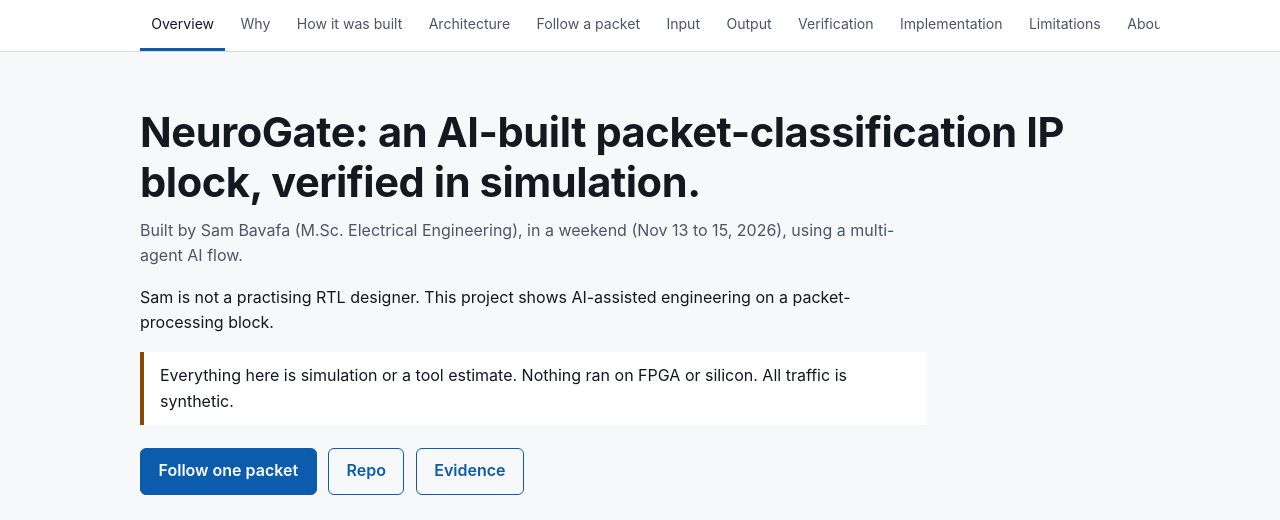
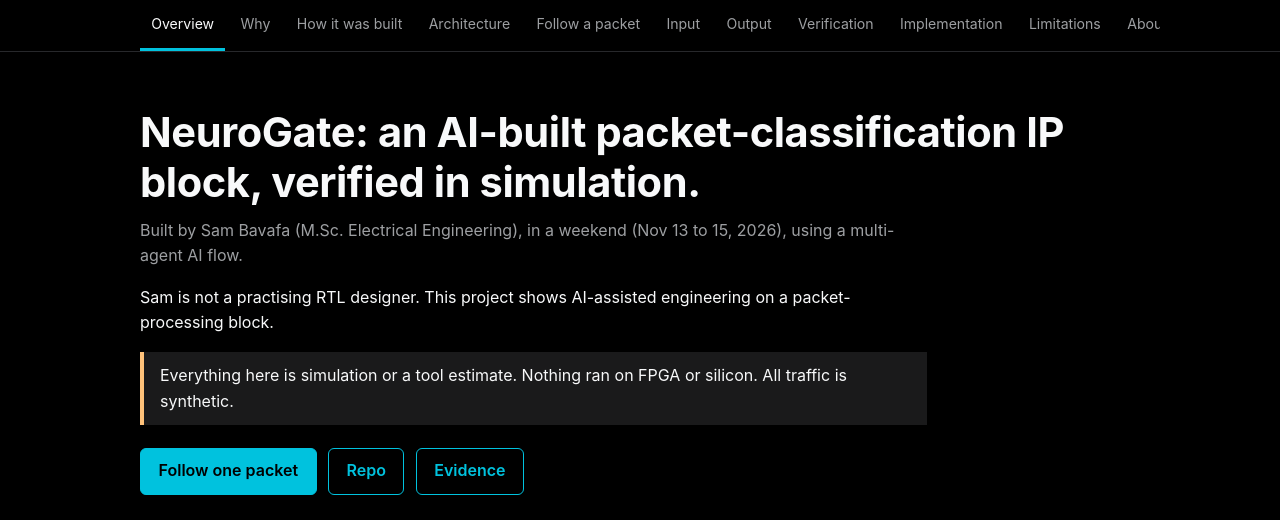
Before and after one commit to bavafa/neurogate, a plain HTML site: page site/index.html in a window 1280 px wide. Shown: the top 520 px of the page. Drawn offline with Linux system fonts and the light colour scheme.

Commit message:
Restyle site with a dark hero, black menu bar and teal accent
Palette sampled from colours used on amd.com/en/solutions/ai.html. No logo, name or font is used.

Co-Authored-By: Claude Sonnet 5.5 <noreply@anthropic.com>

```diff
--- a/site/css/style.css
+++ b/site/css/style.css
@@ -1,22 +1,34 @@
-/* NeuroGate case study. Plain CSS, no build step. Light and dark follow the OS setting. */
+/* NeuroGate case study. Plain CSS, no build step. Light and dark follow the OS setting.
+   Palette: near-black, white and grey with a teal accent, sampled from the colours used on
+   amd.com/en/solutions/ai.html (#000, #111112, #1a1a1b, #27282b, #00c2de, #2899ff, #9d9fa2, #636466).
+   Palette only: no logo, name or font is used. */
 :root {
-  --bg: #f7f8fa; --panel: #ffffff; --ink: #14181f; --muted: #4a5568; --line: #d5dae2;
-  --accent: #0b5cad; --accent-ink: #ffffff; --focus: #b45309;
+  --bg: #f8f9fa; --panel: #ffffff; --ink: #1a1a1b; --muted: #636466; --line: #dee2e6;
+  --accent: #00778a; --accent-ink: #ffffff; --focus: #b45309;
   --sim: #0b6b3a; --sim-bg: #e3f4ea; --est: #8a4b00; --est-bg: #fdf0dc;
-  --c-normal: #3b6ea5; --c-scan: #b25e00; --c-flood: #9b2c6f;   /* class colours, also told apart by label */
-  --net: #e8f0fb; --core: #f3ecfa; --cross: #fff3d6;
+  --c-normal: #1f6fc2; --c-scan: #b25e00; --c-flood: #9b2c6f;   /* class colours, also told apart by label */
+  --net: #e3f4f7; --core: #eceef0; --cross: #fff3d6;
   --mono: ui-monospace, "SF Mono", Menlo, Consolas, monospace;
   --sans: -apple-system, BlinkMacSystemFont, "Segoe UI", Roboto, Helvetica, Arial, sans-serif;
 }
 @media (prefers-color-scheme: dark) {
   :root {
-    --bg: #0e1218; --panel: #161c25; --ink: #e8ecf2; --muted: #a8b3c3; --line: #2c3544;
-    --accent: #6cb2ff; --accent-ink: #08111c; --focus: #ffb454;
+    --bg: #111112; --panel: #1a1a1b; --ink: #f8f9fa; --muted: #9d9fa2; --line: #27282b;
+    --accent: #00c2de; --accent-ink: #000000; --focus: #ffb454;
     --sim: #7ee2a8; --sim-bg: #123524; --est: #ffc27a; --est-bg: #3a2810;
-    --c-normal: #7fb0e6; --c-scan: #f2a64b; --c-flood: #e58ac0;
-    --net: #16263b; --core: #271d38; --cross: #3a3012;
+    --c-normal: #2899ff; --c-scan: #f2a64b; --c-flood: #e58ac0;
+    --net: #0f2a30; --core: #222326; --cross: #3a3012;
   }
 }
+/* The menu bar and the opening block are always dark, in both themes. */
+nav.top, header.hero {
+  --bg: #000; --panel: #1a1a1b; --ink: #f8f9fa; --muted: #9d9fa2; --line: #27282b;
+  --accent: #00c2de; --accent-ink: #000; --focus: #ffb454;
+  --sim: #7ee2a8; --sim-bg: #123524; --est: #ffc27a; --est-bg: #3a2810;
+}
+header.hero { background: #000; color: var(--ink); }
+nav.top { background: #000; border-bottom: 1px solid var(--line); }
+nav.top a[aria-current="true"] { border-bottom-color: #00c2de; }
 * { box-sizing: border-box; }
 html { scroll-behavior: smooth; scroll-padding-top: 64px; }
 body { margin: 0; background: var(--bg); color: var(--ink); font: 16px/1.6 var(--sans); }
@@ -27,7 +39,7 @@ code, .mono { font-family: var(--mono); font-size: .9em; }
 .skip:focus { left: 0; }
 .wrap { max-width: 1040px; margin: 0 auto; padding: 0 20px; }
 
-nav.top { position: sticky; top: 0; z-index: 10; background: var(--panel); border-bottom: 1px solid var(--line); }
+nav.top { position: sticky; top: 0; z-index: 10; background: #000; border-bottom: 1px solid var(--line); }
 nav.top ul { list-style: none; margin: 0; padding: 0 20px; display: flex; gap: .25rem; overflow-x: auto; max-width: 1040px; margin: 0 auto; }
 nav.top a { display: block; padding: .8rem .7rem; text-decoration: none; color: var(--muted); font-size: .88rem; white-space: nowrap; border-bottom: 3px solid transparent; }
 nav.top a[aria-current="true"] { color: var(--ink); border-bottom-color: var(--accent); }
```
Also changed, not shown: 1 other file.
